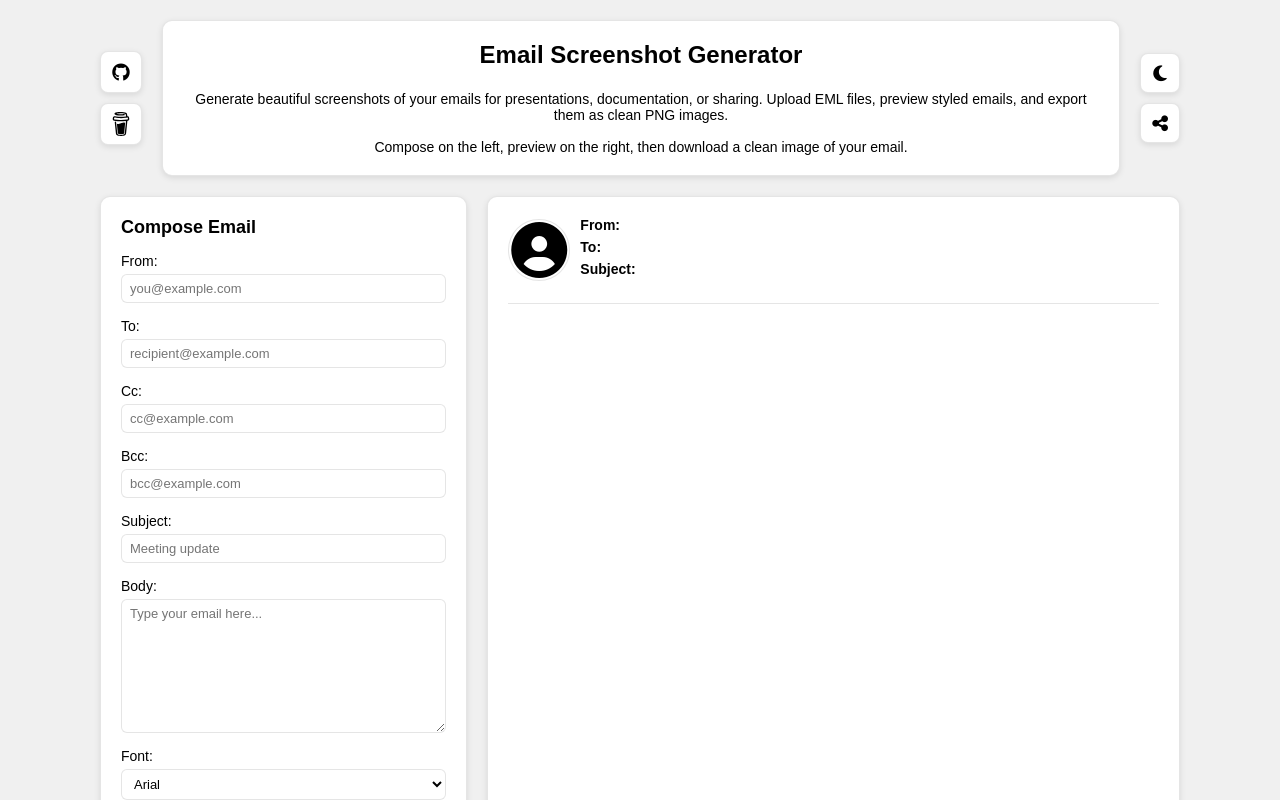
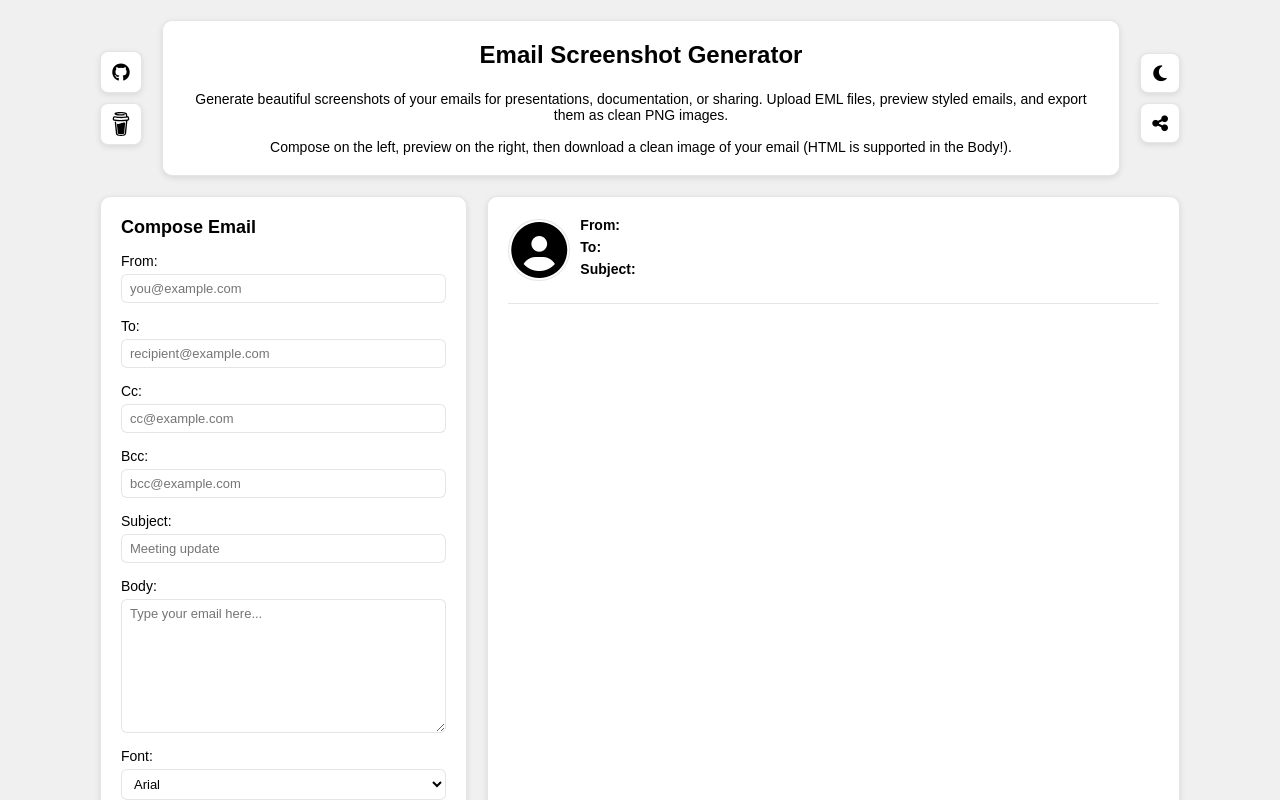
Before and after one commit to scottgriv/Email-Screenshot-Generator, a Vue app: page / in a window 1280 px wide. Shown: the top 800 px of the page. Built offline with nearby package versions, Linux system fonts and the light colour scheme.

Commit message:
Fix title tags

```diff
--- a/src/App.vue
+++ b/src/App.vue
@@ -32,7 +32,7 @@
       <div class="header-panel panel">
         <h1>Email Screenshot Generator</h1>
         <br>
-        <p>Generate beautiful screenshots of your emails for presentations, documentation, or sharing. Upload EML files, preview styled emails, and export them as clean PNG images.<br><br>Compose on the left, preview on the right, then download a clean image of your email.</p>
+        <p>Generate beautiful screenshots of your emails for presentations, documentation, or sharing. Upload EML files, preview styled emails, and export them as clean PNG images.<br><br>Compose on the left, preview on the right, then download a clean image of your email (HTML is supported in the Body!).</p>
       </div>
 
       <!-- Desktop Icons Right -->
@@ -176,11 +176,11 @@
               <span class="value">{{ emailFields.to }}</span>
             </div>
             <div v-if="emailFields.cc" class="header-row">
-              <span class="label">CC:</span>
+              <span class="label">Cc:</span>
               <span class="value">{{ emailFields.cc }}</span>
             </div>
             <div v-if="emailFields.bcc" class="header-row">
-              <span class="label">BCC:</span>
+              <span class="label">Bcc:</span>
               <span class="value">{{ emailFields.bcc }}</span>
             </div>
             <div class="header-row">
```
Also changed, not shown: 13 other files (tests, documents, lock files or other folders).
